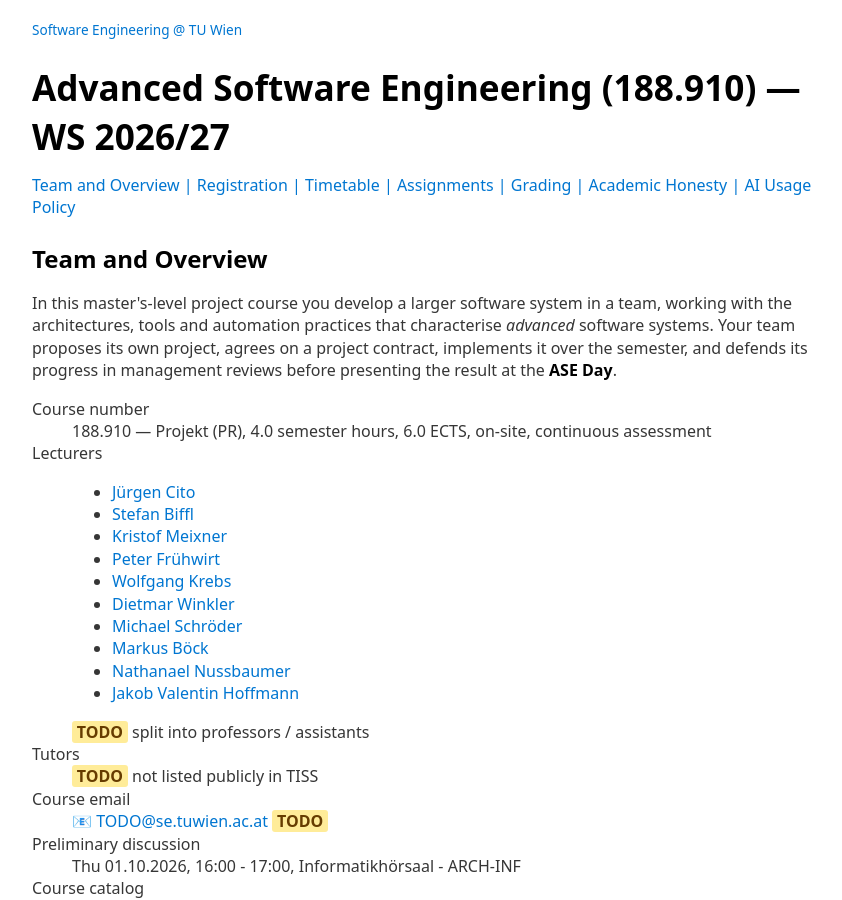
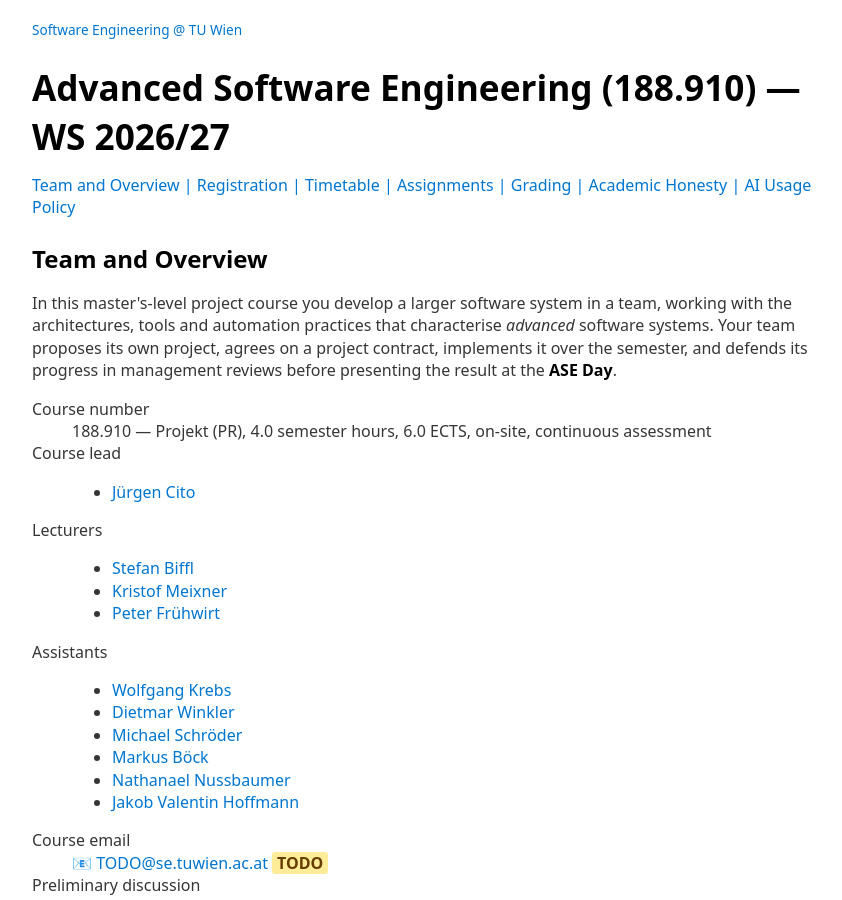
Before and after one commit to software-engineering-tuwien/software-engineering-tuwien.github.io, a Jekyll site: the page built from ase/2026W/index.html, in a window 1280 px wide and 900 px high. Shown: the whole window, without its empty margins (208-1050 px from the left). Built offline with Jekyll 4.4.1, drawn with Linux system fonts in a browser that asks for light colours.

Commit message:
Add role field to staff entries (lead/staff/assistant)
- Add role field to all staff entries in ase and sep 2026W data files
- fetch_tiss.py now emits role: assistant by default for new entries
- index.html pages render staff grouped by role instead of a flat list

```diff
--- a/ase/2026W/index.html
+++ b/ase/2026W/index.html
@@ -25,18 +25,40 @@ email: TODO@se.tuwien.ac.at
         <dt>Course number</dt>
         <dd>{{ c.course_number }} &mdash; Projekt ({{ c.type }}), {{ c.weekly_hours }} semester hours, {{ c.ects }} ECTS, on-site, continuous assessment</dd>
 
+        <dt>Course lead</dt>
+        <dd>
+          <ul>
+            {%- for person in c.staff %}
+            {%- if person.role == "lead" %}
+            <li><a href="{{ person.url }}">{{ person.name }}</a></li>
+            {%- endif %}
+            {%- endfor %}
+          </ul>
+        </dd>
+
         <dt>Lecturers</dt>
         <dd>
           <ul>
             {%- for person in c.staff %}
+            {%- assign role = person.role | default: "assistant" %}
+            {%- if role == "staff" %}
             <li><a href="{{ person.url }}">{{ person.name }}</a></li>
+            {%- endif %}
             {%- endfor %}
           </ul>
-          <span class="todo">TODO</span> split into professors / assistants
         </dd>
 
-        <dt>Tutors</dt>
-        <dd><span class="todo">TODO</span> not listed publicly in TISS</dd>
+        <dt>Assistants</dt>
+        <dd>
+          <ul>
+            {%- for person in c.staff %}
+            {%- assign role = person.role | default: "assistant" %}
+            {%- if role == "assistant" %}
+            <li><a href="{{ person.url }}">{{ person.name }}</a></li>
+            {%- endif %}
+            {%- endfor %}
+          </ul>
+        </dd>
 
         <dt>Course email</dt>
         <dd><a href="mailto:{{ page.email }}">{{ page.email }}</a> <span class="todo">TODO</span></dd>
--- a/tools/fetch_tiss.py
+++ b/tools/fetch_tiss.py
@@ -131,7 +131,7 @@ def parse_staff(page):
             continue
         # TISS renders "Surname, Given" -- flip to reading order for the page.
         display = " ".join(p.strip() for p in reversed(label.split(","))).strip()
-        people.append({"name": display, "sorted": label, "url": html.unescape(href)})
+        people.append({"name": display, "sorted": label, "url": html.unescape(href), "role": "assistant"})
     if not people:
         raise TissError("'Lecturers' section contained no people")
     return people
```
Also changed, not shown: _data/courses/ase/2026W.yml (+10 -0 lines), _data/courses/sep/2026W.yml (+10 -0 lines), sep/2026W/index.html (+25 -3 lines).
